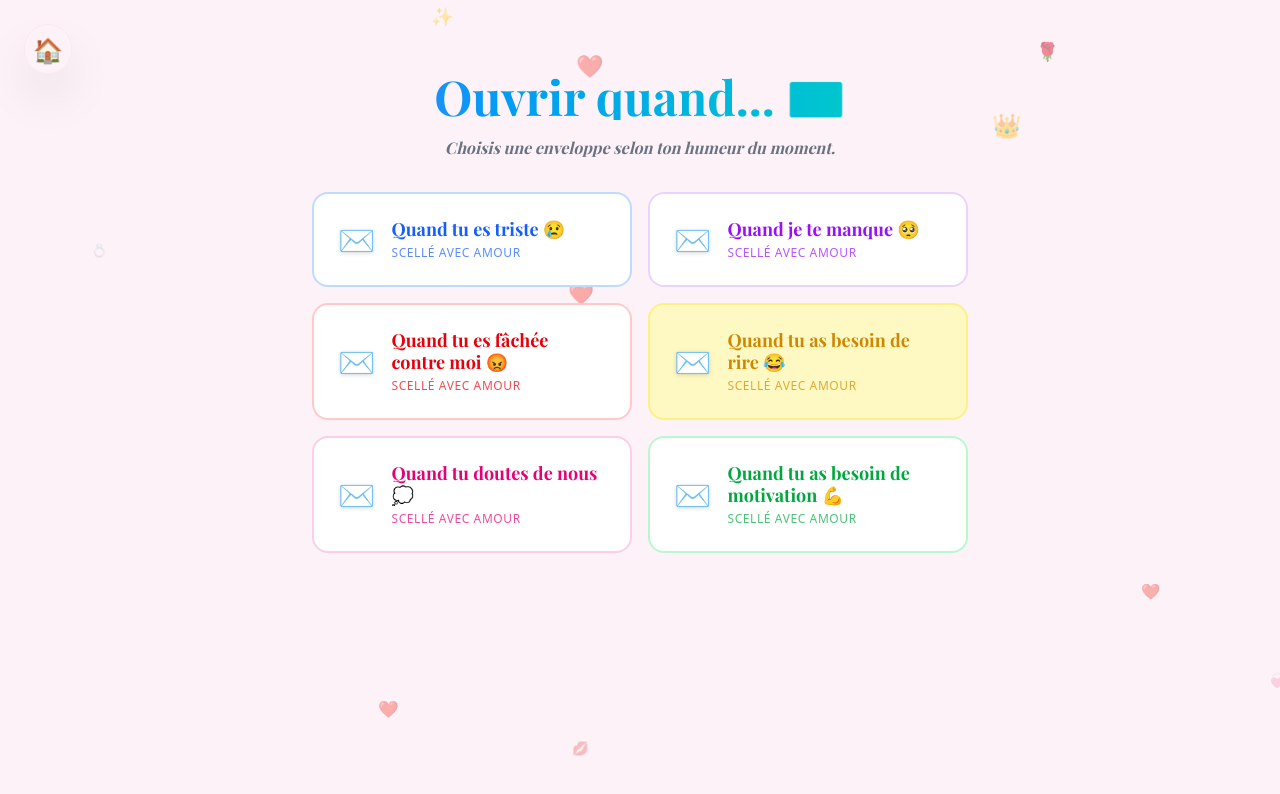
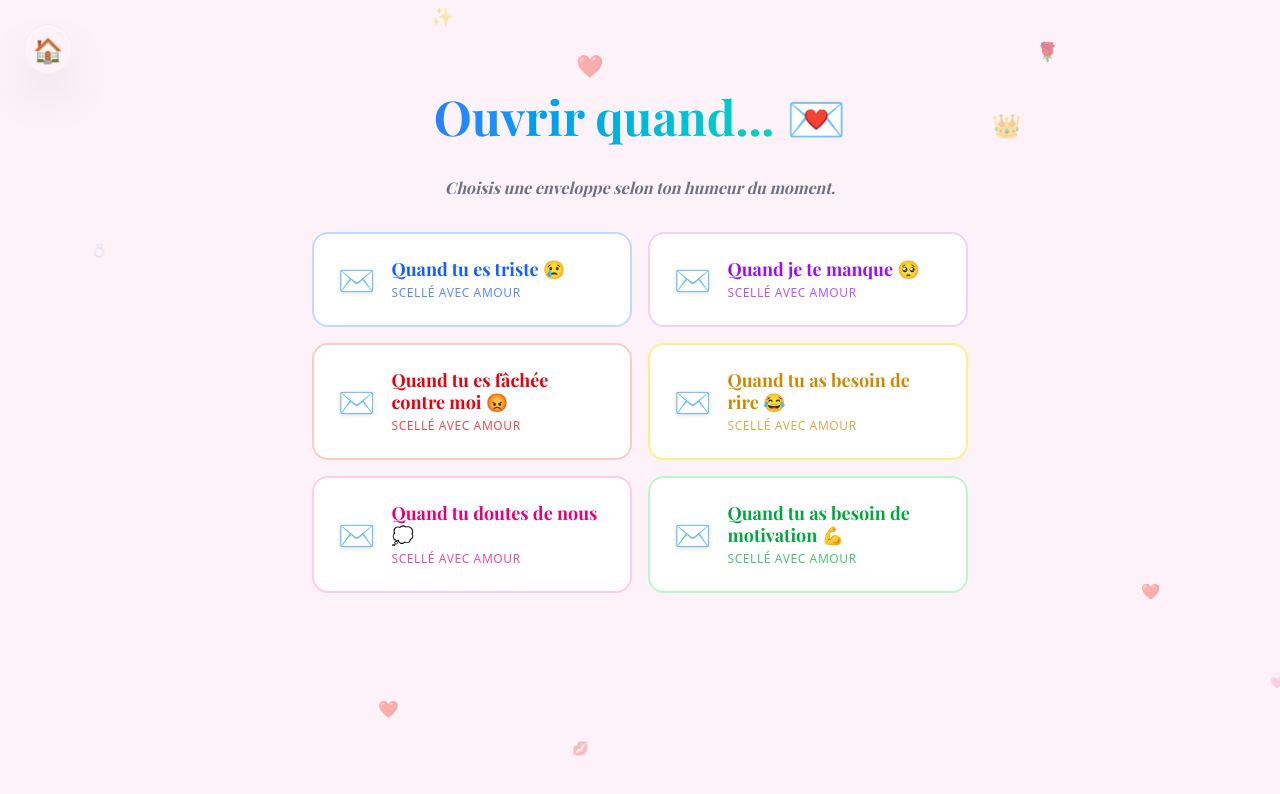
Before and after one commit to Ilan9903/PrincessProject, a React (Vite) app in the folder frontend/: page /open-when in a window 1280 px wide. Shown: the top 794 px of the page. Built offline with nearby package versions, Linux system fonts and the light colour scheme; a web font is replaced by a local one.

Commit message:
open with page

```diff
--- a/frontend/src/pages/OpenWhen.jsx
+++ b/frontend/src/pages/OpenWhen.jsx
@@ -11,57 +11,57 @@ const OpenWhen = () => {
     {
       id: 1,
       title: "Quand tu es triste 😢",
-      color: "bg-blue-100 border-blue-200 text-blue-600",
+      color: "border-blue-200 text-blue-600", // Juste la bordure et le texte
       content: "Mon amour, sache que même les nuages les plus gris finissent par passer. Je suis là pour toi, toujours. Prends une grande inspiration, tout va bien se passer.",
-      image: "https://media.giphy.com/media/3oEdv4hwWTzBhWvaU0/giphy.gif" // Câlin virtuel
+      image: "https://media.giphy.com/media/3oEdv4hwWTzBhWvaU0/giphy.gif"
     },
     {
       id: 2,
       title: "Quand je te manque 🥺",
-      color: "bg-purple-100 border-purple-200 text-purple-600",
+      color: "border-purple-200 text-purple-600",
       content: "Ferme les yeux et imagine que je suis juste à côté de toi. On se retrouve très vite. En attendant, regarde cette photo qui me fait penser à nous.",
-      image: "https://media.giphy.com/media/VbawWIGNtWAu79qQKS/giphy.gif" // Bisous
+      image: "https://media.giphy.com/media/VbawWIGNtWAu79qQKS/giphy.gif"
     },
     {
       id: 3,
       title: "Quand tu es fâchée contre moi 😡",
-      color: "bg-red-100 border-red-200 text-red-600",
+      color: "border-red-200 text-red-600",
       content: "Je suis désolé si j'ai agi comme un idiot (ce qui arrive parfois !). Je ne veux jamais te blesser. Pardonne-moi ? ❤️",
-      image: "https://media.giphy.com/media/l4pTdcifPZLpDjL1e/giphy.gif" // Chien désolé
+      image: "https://media.giphy.com/media/l4pTdcifPZLpDjL1e/giphy.gif"
     },
     {
       id: 4,
       title: "Quand tu as besoin de rire 😂",
-      color: "bg-yellow-100 border-yellow-200 text-yellow-600",
+      color: "border-yellow-200 text-yellow-600", // La carte dorée est rentrée dans le rang !
       content: "Rappelle-toi la fois où... (Insère ici un souvenir drôle ou une blague nulle que tu adores). Ton sourire est ce que je préfère au monde.",
-      image: "https://media.giphy.com/media/kaq6GnxDlJaBq/giphy.gif" // Minions ou truc drôle
+      image: "https://media.giphy.com/media/kaq6GnxDlJaBq/giphy.gif"
     },
     {
       id: 5,
       title: "Quand tu doutes de nous 💭",
-      color: "bg-pink-100 border-pink-200 text-pink-600",
+      color: "border-pink-200 text-pink-600",
       content: "Regarde tout le chemin qu'on a parcouru. Tu es la femme de ma vie et je te choisirai encore et encore, chaque jour.",
-      image: "https://media.giphy.com/media/26BRv0ThflsHCqDrG/giphy.gif" // Coeur
+      image: "https://media.giphy.com/media/26BRv0ThflsHCqDrG/giphy.gif"
     },
     {
       id: 6,
       title: "Quand tu as besoin de motivation 💪",
-      color: "bg-green-100 border-green-200 text-green-600",
+      color: "border-green-200 text-green-600",
       content: "Tu es capable de tout. Tu es intelligente, forte et incroyable. Ne laisse personne te dire le contraire. Fonce !",
-      image: "https://media.giphy.com/media/1xVbRS6j52YSzp9E7Q/giphy.gif" // High five
+      image: "https://media.giphy.com/media/1xVbRS6j52YSzp9E7Q/giphy.gif"
     },
   ];
 
   return (
     <div className="fixed inset-0 bg-pink-50 flex flex-col items-center justify-start p-6 overflow-y-auto font-['Playfair_Display']">
       <FloatingHearts />
-
-            <Link to="/" className="absolute top-6 left-6 text-gray-400 hover:text-red-500 z-50 p-2 text-2xl active:scale-95 shadow-2xl border border-pink-100 rounded-full hover:shadow-lg">🏠</Link>
-
-
+        <Link to="/" className="absolute top-6 left-6 text-gray-400 hover:text-red-500 z-50 p-2 text-2xl active:scale-95 shadow-2xl border border-pink-100 rounded-full hover:shadow-lg">🏠</Link>
       <div className="z-10 w-full max-w-2xl mt-12 mb-8 text-center">
-        <h1 className="text-4xl md:text-5xl font-bold text-transparent bg-clip-text bg-gradient-to-r from-blue-500 to-teal-400 mb-4 animate-fade-in-up">
-          Ouvrir quand... 💌
+        <h1 className="text-4xl md:text-5xl font-bold mb-4 animate-fade-in-up flex items-center justify-center gap-3 py-2">
+          <span className="text-transparent bg-clip-text bg-gradient-to-r from-blue-500 to-teal-400 leading-normal">
+            Ouvrir quand...
+          </span>
+          <span className="text-gray-800">💌</span>
         </h1>
         <p className="text-gray-500 italic mb-8">Choisis une enveloppe selon ton humeur du moment.</p>
 
@@ -71,7 +71,7 @@ const OpenWhen = () => {
             <button
               key={env.id}
               onClick={() => setSelectedEnvelope(env)}
-              className={`group relative p-6 rounded-2xl border-2 transition-all duration-300 hover:shadow-xl hover:-translate-y-1 active:scale-95 text-left overflow-hidden ${env.color} bg-white`}
+              className={`group relative p-6 rounded-2xl border-2 transition-all duration-300 hover:shadow-xl hover:-translate-y-1 active:scale-95 text-left overflow-hidden hover:cursor-pointer bg-white ${env.color}`}
             >
               <div className="flex items-center gap-4 relative z-10">
                 <span className="text-3xl filter drop-shadow-sm group-hover:scale-110 transition-transform duration-300">✉️</span>
@@ -95,7 +95,7 @@ const OpenWhen = () => {
             {/* Bouton Fermer */}
             <button
               onClick={() => setSelectedEnvelope(null)}
-              className="absolute top-4 right-4 text-gray-400 hover:text-red-500 text-xl w-8 h-8 flex items-center justify-center rounded-full hover:bg-red-50 transition-colors"
+              className="absolute top-4 right-4 text-gray-400 hover:text-red-500 text-xl w-8 h-8 flex items-center hover:cursor-pointer justify-center rounded-full hover:bg-red-50 transition-colors"
             >
               ✕
             </button>
@@ -117,7 +117,7 @@ const OpenWhen = () => {
 
               <button
                 onClick={() => setSelectedEnvelope(null)}
-                className="bg-pink-500 text-white px-6 py-2 rounded-full font-bold shadow-md hover:bg-pink-600 transition-colors"
+                className="bg-pink-500 text-white px-6 py-2 rounded-full hover:cursor-pointer font-bold shadow-md hover:bg-pink-600 transition-colors"
               >
                 Ça va mieux ❤️
               </button>
```
